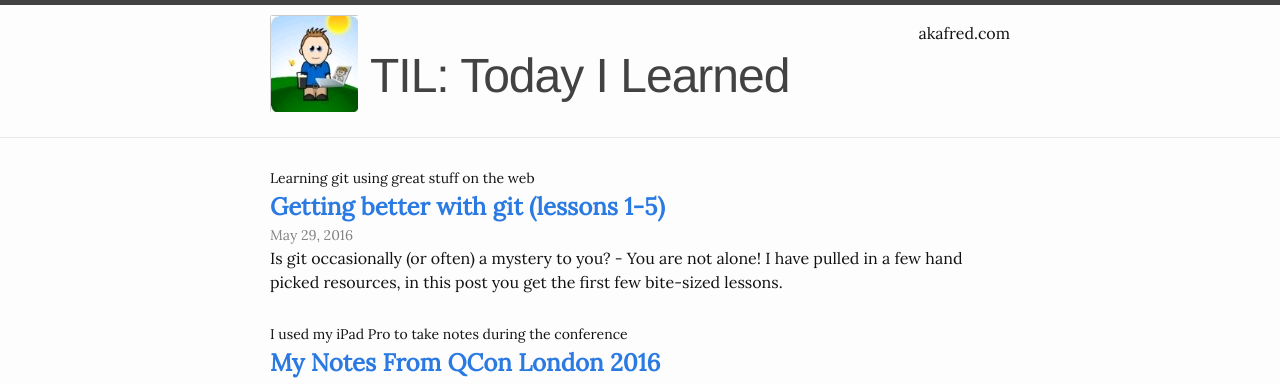
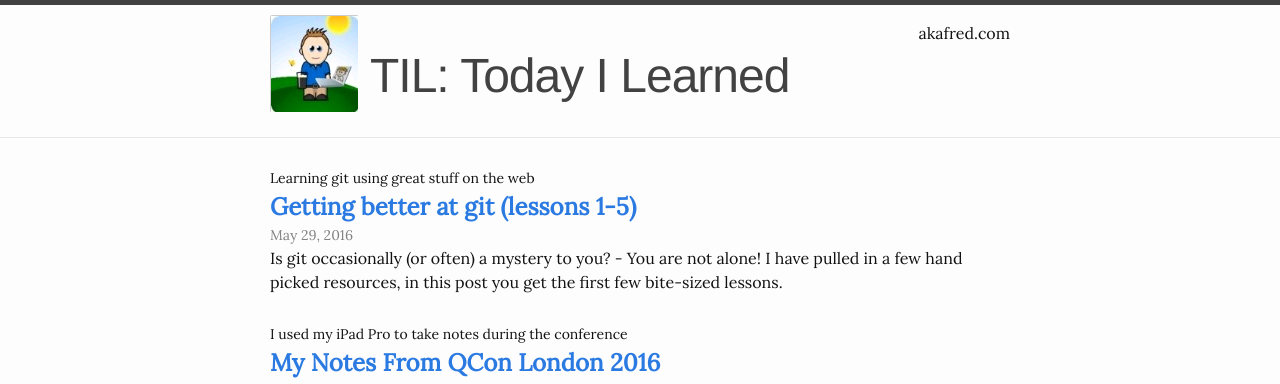
Before and after one commit to camillesalvador/akafred.github.io, a Jekyll site: the page built from index.html, in a window 1280 px wide. Shown: the top 384 px of the page. Built offline with Jekyll 4.4.1, drawn with Linux system fonts in a browser that asks for light colours; some web fonts are replaced; comment, search, counter and statistics services are not loaded.

Commit message:
In git-post: Fix broken cheat sheet link

```diff
--- a/_posts/2016-05-29-git-introduction-part-1.markdown
+++ b/_posts/2016-05-29-git-introduction-part-1.markdown
@@ -1,6 +1,6 @@
 ---
 layout: post
-title:  "Getting better with git (lessons 1-5)"
+title:  "Getting better at git (lessons 1-5)"
 dek:    "Learning git using great stuff on the web"
 lede:   "Is git occasionally (or often) a mystery to you? - You are not alone! I have pulled in a few hand picked resources, in this post you get the first few bite-sized lessons."
 date:   2016-05-29 21:00:00
@@ -94,7 +94,7 @@ There are many "cheat sheets" to help you find the more popular git commands. Ch
 
 I have included links to a few different ones below.
 
-[GitHub Git Cheat Sheet - (read: 10 mins) https://training.github.com/kit/downloads/github-git-cheat-sheet](https://training.github.com/kit/downloads/github-git-cheat-sheet)
+[GitHub Git Cheat Sheet - (read: 10 mins) https://services.github.com/resources/](https://services.github.com/resources/)
 
 [Git Data Transport Commands - (study: 5 mins) http://assets.osteele.com/images/2008/git-transport.png](http://assets.osteele.com/images/2008/git-transport.png)
 
```
